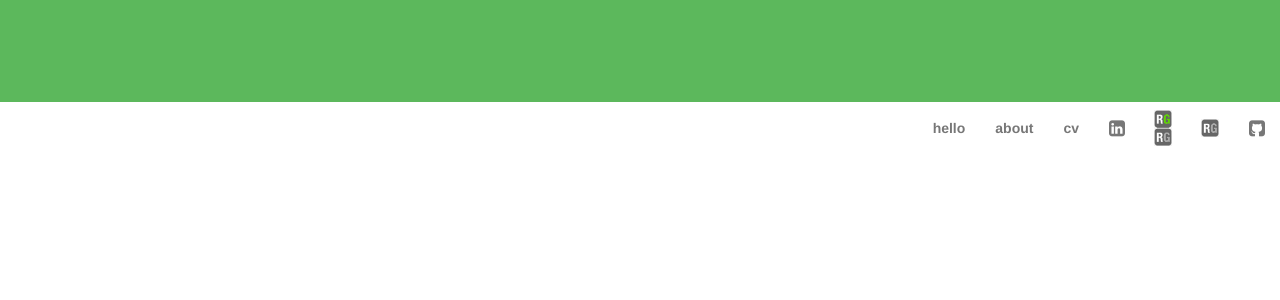
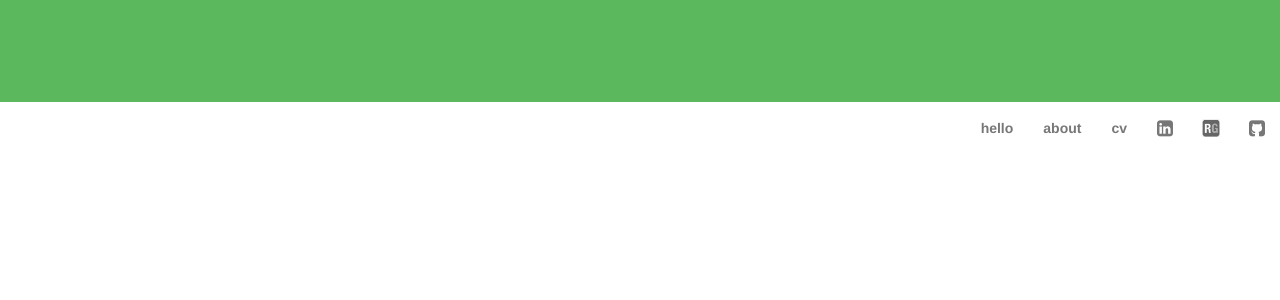
Before and after one commit to willjbowman/wills-website, a PHP site: page / in a window 1280 px wide. Shown: the part 647-947 px from the top of the page. Run offline with PHP 8.4, Linux system fonts and the light colour scheme.

Commit message:
button almost perfect, slight shift on :hover...figure that out

```diff
--- a/public/css/will.css
+++ b/public/css/will.css
@@ -143,15 +143,15 @@ a.cv_link {
 .a_rg {
 	width: 46px;
 	height: 50px;
-	background: url( '../img/rg_icon_stack.png' );
+	background: url( '../img/rg_icon_stack.jpg' );
 	background-repeat: no-repeat;
-	background-position: center;
-	background-size: auto 36px;
+	background-position: center -21px;
+	background-size: 18px auto;
 	/*margin-top: 1px;*/
 }
 
 .a_rg:hover {
-	background-position: 0px 0px;
+	background-position: center 16px;
 }
 
 .RG_icon {
--- a/public/index.html
+++ b/public/index.html
@@ -55,12 +55,6 @@
         <li>
           <a href="https://www.researchgate.net/profile/Will_Bowman" target="_blank" class="nav_btn_RG a_rg">
             <!-- <div class="RG_icon_stack"></div> -->
-            <!-- <img src="img/research_gate_rounded_bw.jpg" class="RG_icon"> -->
-          </a>
-        </li>
-        <li>
-          <a href="https://www.researchgate.net/profile/Will_Bowman" target="_blank" class="nav_btn_RG">
-            <div class="RG_icon_stack"></div>
             <!-- <img src="img/research_gate_rounded_bw.jpg" class="RG_icon"> -->
           </a>
         </li>
```
Also changed, not shown: public/img/rg_icon_stack.jpg (added).
